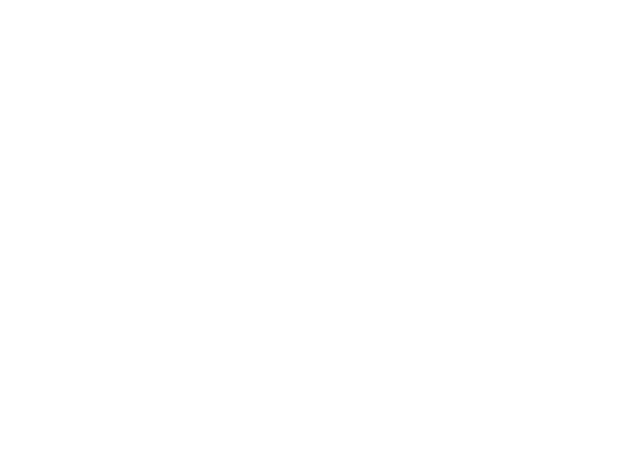
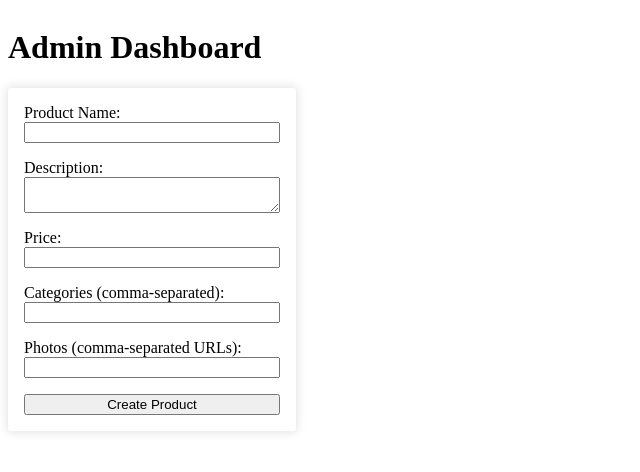
Before and after one commit to Manny-Giron/Mock-Clothing-Shop-, a React (Vite) app in the folder mockShop/reactApp/: page /admin-dash in a window 1280 px wide. Before the commit this address had no page. Shown: the top 472 px of the page, without its empty margins (0-640 px from the left). Built offline with nearby package versions, Linux system fonts and the light colour scheme.

Commit message:
Adjusted

```diff
--- a/mockShop/reactApp/src/App.jsx
+++ b/mockShop/reactApp/src/App.jsx
@@ -1,6 +1,6 @@
 import { BrowserRouter as Router, Routes, Route } from "react-router-dom";
 import Home from "./pages/Home";
-
+import AdminDashboard from "./pages/AdminDashboard";
 
 function App() {
 
@@ -8,6 +8,7 @@ function App() {
     <Router>
       <Routes>
         <Route path='/' element={<Home />} />
+        <Route path='/admin-dash' element={<AdminDashboard />} />
       </Routes>
     </Router>
   )
--- a/mockShop/reactApp/src/pages/AdminDashboard.jsx
+++ b/mockShop/reactApp/src/pages/AdminDashboard.jsx
@@ -37,10 +37,10 @@ const AdminDashboard = () => {
     };
 
     return (
-        <div>
+        <div style={styles.mainContainer}>
             <h1>Admin Dashboard</h1>
-            <form onSubmit={handleSubmit}>
-                <label>
+            <form onSubmit={handleSubmit} style={styles.createContainer}>
+                <label style={styles.formInputs}>
                     Product Name:
                     <input
                         type="text"
@@ -49,7 +49,7 @@ const AdminDashboard = () => {
                         onChange={handleInputChange}
                     />
                 </label>
-                <label>
+                <label style={styles.formInputs}>
                     Description:
                     <textarea
                         name="description"
@@ -57,7 +57,7 @@ const AdminDashboard = () => {
                         onChange={handleInputChange}
                     />
                 </label>
-                <label>
+                <label style={styles.formInputs}>
                     Price:
                     <input
                         type="number"
@@ -66,7 +66,7 @@ const AdminDashboard = () => {
                         onChange={handleInputChange}
                     />
                 </label>
-                <label>
+                <label style={styles.formInputs}>
                     Categories (comma-separated):
                     <input
                         type="text"
@@ -75,7 +75,7 @@ const AdminDashboard = () => {
                         onChange={handleInputChange}
                     />
                 </label>
-                <label>
+                <label style={styles.formInputs}>
                     Photos (comma-separated URLs):
                     <input
                         type="text"
@@ -83,11 +83,38 @@ const AdminDashboard = () => {
                         value={newProduct.photos}
                         onChange={handleInputChange}
                     />
-                </label>
+                </label >
                 <button type="submit">Create Product</button>
             </form>
         </div>
     );
 };
 
+const styles = {
+
+    mainContainer: {
+        display: 'flex',
+        justifyContent: 'center',
+        flexDirection: 'column',
+    },
+    createContainer: {
+        display: 'flex',
+        justifyContent: 'center',
+        flexDirection: 'column',
+        gap: '1rem',
+        padding: '1rem',
+        width: '20vw',
+        borderRadius: '0.2rem',
+        boxShadow: '0px 0px 10px 2px rgba(0, 0, 0, 0.1)',
+
+    },
+    formInputs: {
+        display: 'flex',
+        flexDirection: 'column',
+        justifyContent: 'center',
+    },
+
+
+};
+
 export default AdminDashboard;
--- a/mockShop/reactApp/src/pages/Home.jsx
+++ b/mockShop/reactApp/src/pages/Home.jsx
@@ -34,9 +34,9 @@ const Home = () => {
             <Navbar />
             <div>
                 <h1>Products</h1>
-                <div style={{ display: "grid", gridTemplateColumns: "repeat(3, 1fr)", gap: "1rem" }}>
+                <div style={{ display: "grid", gridTemplateColumns: "repeat(3, 1fr)", gap: "1rem", width: '100vw', }}>
                     {products.map((product) => (
-                        <div key={product.id} style={{ padding: ".25rem" }}>
+                        <div key={product.id} style={{ padding: ".25rem", width: '15vw', }}>
                             {/* Check if photos exist and render the first image */}
                             {product.photos && product.photos.length > 0 ? (
                                 <img
```
Also changed, not shown: 1 other file (tests, documents, lock files or other folders).
